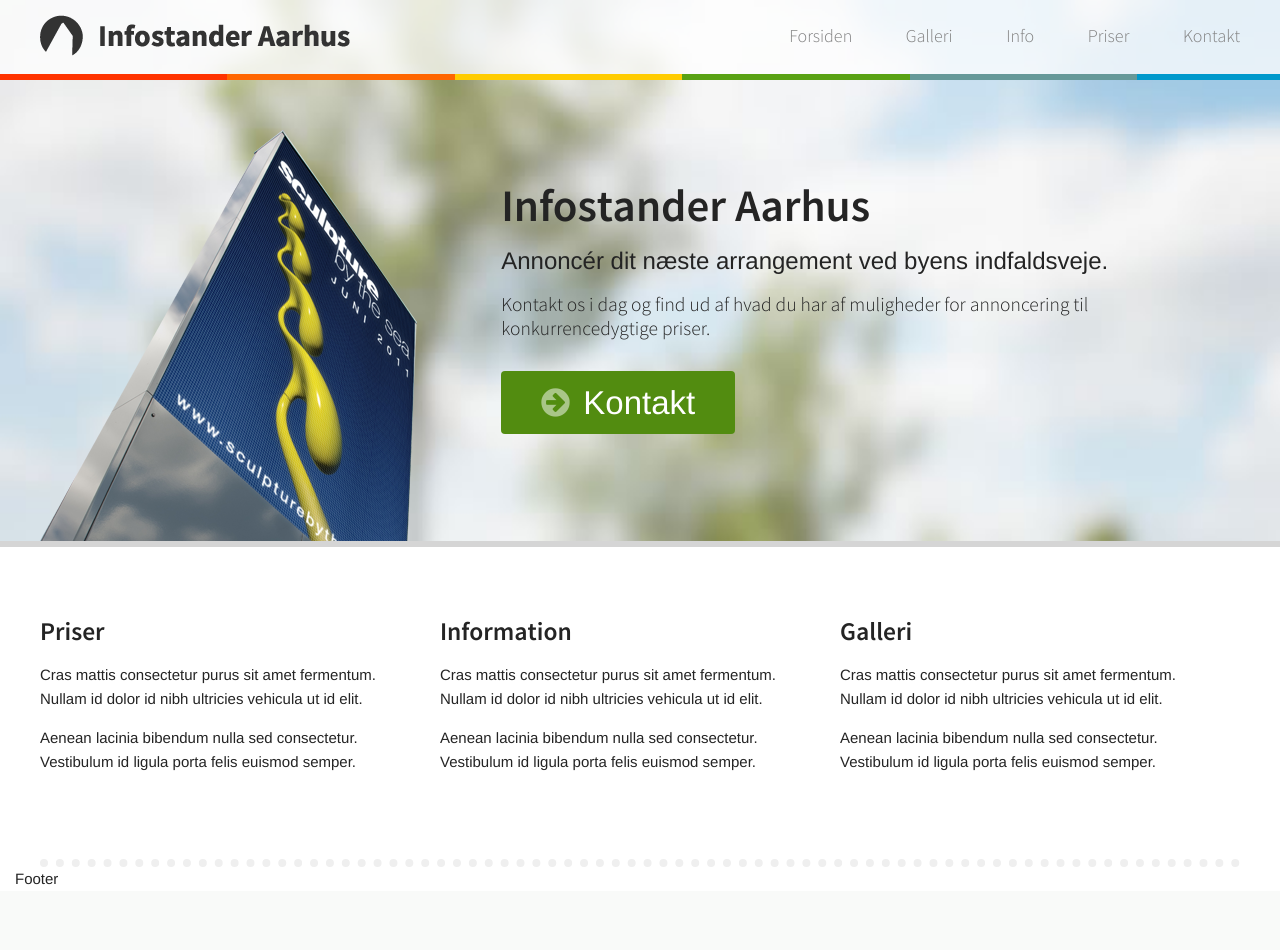
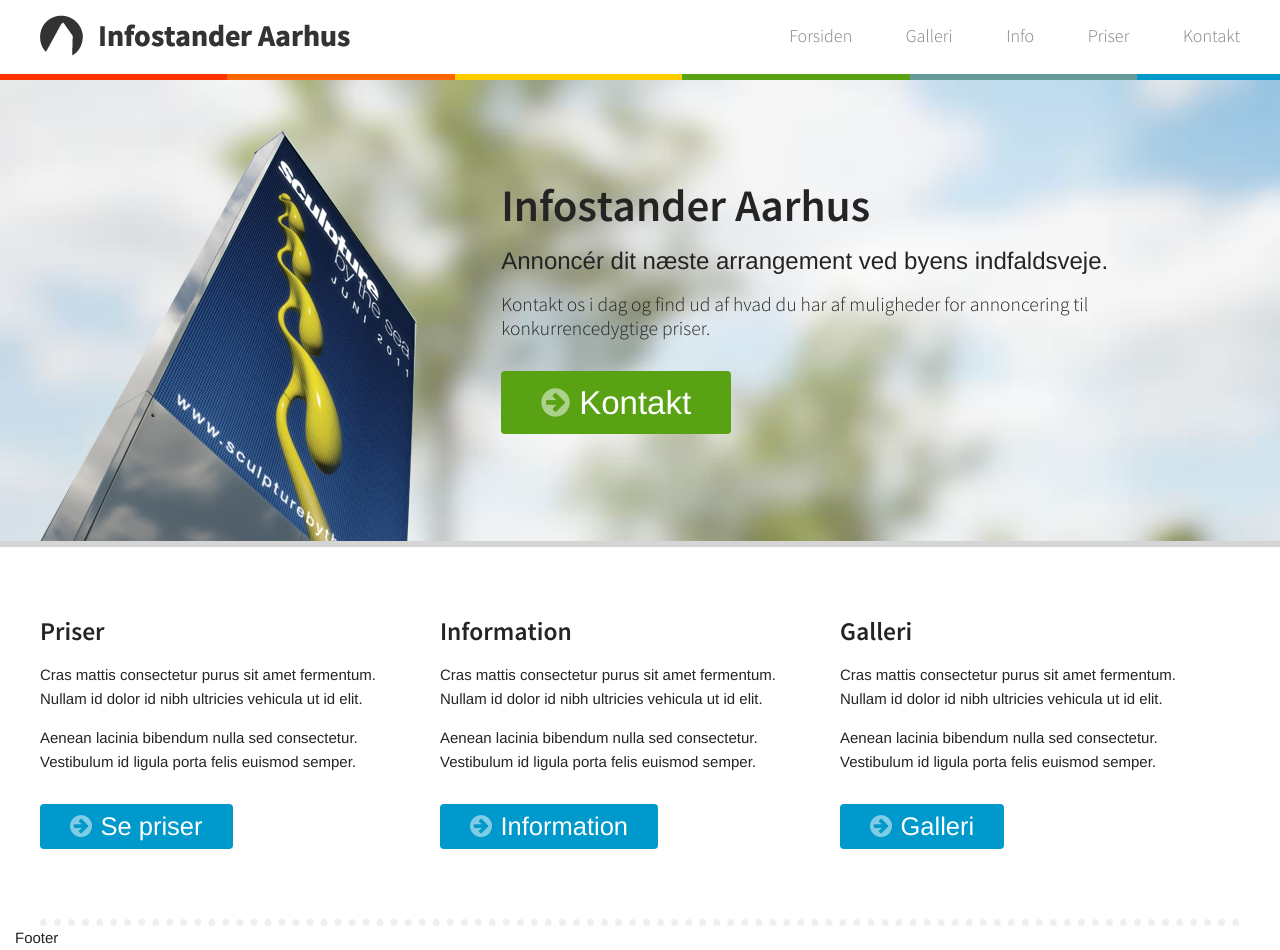
Before and after one commit to AHNDK/infostanderaarhus, a PHP site: page / in a window 1280 px wide. Before the commit the page ends 885 px from the top, so only its background shows below. Run offline with PHP 8.4, Linux system fonts and the light colour scheme; some web fonts are replaced.

Commit message:
Rewrote buttons and changed dashed border, moved background image to section instead of body

```diff
--- a/css/infostanderaarhus.styles.css
+++ b/css/infostanderaarhus.styles.css
@@ -736,83 +736,72 @@ textarea[disabled] {
  *
  * @author magnify
  */
-/* Variables
-   ========================================================================== */
-/* Extends
-   ========================================================================== */
-/* line 32, ../sass/framework/_buttons.scss */
-.button,
-a.button {
+/* Base button */
+/* line 9, ../sass/framework/_buttons.scss */
+.header-cta--link, .other-content--link {
   -webkit-border-radius: 4px;
   -moz-border-radius: 4px;
   -ms-border-radius: 4px;
   -o-border-radius: 4px;
   border-radius: 4px;
   display: inline-block;
-  font-size: 100%;
-  font-weight: bold;
-  padding: 10px 14px;
-  position: relative;
-  box-shadow: 0 0 1px #595959 inset;
-  cursor: pointer;
-  text-align: center;
-  vertical-align: middle;
+  line-height: 1;
 }
-/* line 48, ../sass/framework/_buttons.scss */
-.button:focus, .button:hover, .button:active {
+/* line 17, ../sass/framework/_buttons.scss */
+.header-cta--link:link, .other-content--link:link, .header-cta--link:visited
+.header-cta--link:hover, .other-content--link:visited
+.header-cta--link:hover, .header-cta--link:visited
+.other-content--link:hover, .other-content--link:visited
+.other-content--link:hover {
+  color: white;
   text-decoration: none;
 }
-/* line 54, ../sass/framework/_buttons.scss */
-.disabled.button, [disabled].button {
-  filter: progid:DXImageTransform.Microsoft.Alpha(Opacity=65);
-  opacity: 0.65;
-  -webkit-box-shadow: none;
-  -moz-box-shadow: none;
-  box-shadow: none;
-  cursor: default;
+/* line 22, ../sass/framework/_buttons.scss */
+.header-cta--link [class^="icon-"], .other-content--link [class^="icon-"] {
+  margin-right: 5px;
+  color: rgba(255, 255, 255, 0.5);
 }
 
-/* Mixins
-   ========================================================================== */
-/* Default button */
-/* line 97, ../sass/framework/_buttons.scss */
-.button,
-a.button {
-  background-image: -webkit-gradient(linear, 50% 0%, 50% 100%, color-stop(0%, #444444), color-stop(100%, #1e1e1e));
-  background-image: -webkit-linear-gradient(#444444, #1e1e1e);
-  background-image: -moz-linear-gradient(#444444, #1e1e1e);
-  background-image: -o-linear-gradient(#444444, #1e1e1e);
-  background-image: linear-gradient(#444444, #1e1e1e);
-  /* Make sure buttons get a background color in IE */
-  background-color: #444444;
-  border: 0;
-  color: white;
+/* Action button */
+/* line 31, ../sass/framework/_buttons.scss */
+.header-cta--link {
+  padding-top: 15px;
+  padding-right: 40px;
+  padding-bottom: 15px;
+  padding-left: 40px;
+  background-color: #59a214;
+  font-size: 220%;
 }
-/* line 79, ../sass/framework/_buttons.scss */
-.button:link, .button:visited,
-a.button:link,
-a.button:visited {
-  color: white;
+/* line 43, ../sass/framework/_buttons.scss */
+.header-cta--link:focus, .header-cta--link:hover {
+  background-color: #65b917;
 }
-/* line 86, ../sass/framework/_buttons.scss */
-.button:focus, .button:hover, .button:active,
-a.button:focus,
-a.button:hover,
-a.button:active {
-  background-image: -webkit-gradient(linear, 50% 0%, 50% 100%, color-stop(0%, #373737), color-stop(100%, #111111));
-  background-image: -webkit-linear-gradient(#373737, #111111);
-  background-image: -moz-linear-gradient(#373737, #111111);
-  background-image: -o-linear-gradient(#373737, #111111);
-  background-image: linear-gradient(#373737, #111111);
-  background-color: #1e1e1e;
+/* line 47, ../sass/framework/_buttons.scss */
+.header-cta--link:active {
+  background-color: #4d8b11;
 }
 
-/* Theme button */
-/* Action button */
-/* Warning button */
-/* Danger button */
+/* Link button */
+/* line 54, ../sass/framework/_buttons.scss */
+.other-content--link {
+  padding-top: 10px;
+  padding-right: 30px;
+  padding-bottom: 10px;
+  padding-left: 30px;
+  background-color: #0099cc;
+  font-size: 170%;
+}
+/* line 66, ../sass/framework/_buttons.scss */
+.other-content--link:focus, .other-content--link:hover {
+  background-color: #00ace6;
+}
+/* line 70, ../sass/framework/_buttons.scss */
+.other-content--link:active {
+  background-color: #0086b3;
+}
+
 /* Don't use native buttons on iOS */
-/* line 124, ../sass/framework/_buttons.scss */
+/* line 78, ../sass/framework/_buttons.scss */
 input[type=submit].button,
 button.button {
   -webkit-appearance: none;
@@ -820,7 +809,7 @@ button.button {
 
 /* Correct FF button padding */
 @-moz-document url-prefix() {
-  /* line 135, ../sass/framework/_buttons.scss */
+  /* line 89, ../sass/framework/_buttons.scss */
   button::-moz-focus-inner,
   input[type="reset"]::-moz-focus-inner,
   input[type="button"]::-moz-focus-inner,
@@ -840,12 +829,6 @@ button.button {
 body {
   *position: relative;
   *zoom: 1;
-  -webkit-background-size: 100% 541px;
-  -moz-background-size: 100% 541px;
-  -o-background-size: 100% 541px;
-  background-size: 100% 541px;
-  background-image: url("/images/header-background.jpg");
-  background-repeat: no-repeat;
 }
 /* line 46, ../../../../../../../Library/Ruby/Gems/1.8/gems/zen-grids-1.4/stylesheets/zen/_grids.scss */
 body:before, body:after {
@@ -857,14 +840,14 @@ body:after {
   clear: both;
 }
 
-/* line 16, ../sass/layout/_layout.scss */
+/* line 12, ../sass/layout/_layout.scss */
 .header-inner, .header-cta--inner, .other-content, .footer {
   max-width: 1200px;
   margin-right: auto;
   margin-left: auto;
 }
 
-/* line 22, ../sass/layout/_layout.scss */
+/* line 18, ../sass/layout/_layout.scss */
 .header {
   float: left;
   width: 100%;
@@ -884,12 +867,12 @@ body:after {
   background: rgba(255, 255, 255, 0.75) url("/images/header-colors.png") left bottom repeat-x;
 }
 
-/* line 28, ../sass/layout/_layout.scss */
+/* line 24, ../sass/layout/_layout.scss */
 .header-inner {
   min-height: 80px;
 }
 
-/* line 34, ../sass/layout/_layout.scss */
+/* line 30, ../sass/layout/_layout.scss */
 .logo {
   float: left;
   width: 50%;
@@ -911,7 +894,7 @@ body:after {
   margin-top: 15px;
 }
 
-/* line 41, ../sass/layout/_layout.scss */
+/* line 37, ../sass/layout/_layout.scss */
 .navigation {
   float: right;
   width: 50%;
@@ -936,35 +919,41 @@ body:after {
   text-align: right;
   /* Links in navigation */
 }
-/* line 52, ../sass/layout/_layout.scss */
+/* line 48, ../sass/layout/_layout.scss */
 .navigation a {
   margin-left: 50px;
 }
-/* line 56, ../sass/layout/_layout.scss */
+/* line 52, ../sass/layout/_layout.scss */
 .navigation a:link {
   color: gray;
   text-decoration: none;
 }
-/* line 61, ../sass/layout/_layout.scss */
+/* line 57, ../sass/layout/_layout.scss */
 .navigation a:visited {
   color: #404040;
 }
-/* line 65, ../sass/layout/_layout.scss */
+/* line 61, ../sass/layout/_layout.scss */
 .navigation a:hover {
   color: #007aa3;
 }
-/* line 69, ../sass/layout/_layout.scss */
+/* line 65, ../sass/layout/_layout.scss */
 .navigation a:focus {
   color: #0099cc;
 }
 
 /* Call to action header
    ========================================================================== */
-/* line 78, ../sass/layout/_layout.scss */
+/* line 74, ../sass/layout/_layout.scss */
 .header-cta {
   clear: both;
+  -webkit-background-size: cover;
+  -moz-background-size: cover;
+  -o-background-size: cover;
+  background-size: cover;
   border-bottom: 6px solid #d5d5d5;
   margin-bottom: 70px;
+  background-image: url("/images/header-background.jpg");
+  background-repeat: no-repeat;
 }
 
 /* line 89, ../sass/layout/_layout.scss */
@@ -1004,45 +993,14 @@ body:after {
   font-size: 130%;
 }
 
-/* line 123, ../sass/layout/_layout.scss */
-.header-cta--link {
-  -webkit-border-radius: 4px;
-  -moz-border-radius: 4px;
-  -ms-border-radius: 4px;
-  -o-border-radius: 4px;
-  border-radius: 4px;
-  display: inline-block;
-  padding-top: 15px;
-  padding-right: 40px;
-  padding-bottom: 15px;
-  padding-left: 40px;
-  background-color: #528c10;
-  font-size: 220%;
-  line-height: 1;
-}
-/* line 139, ../sass/layout/_layout.scss */
-.header-cta--link:link, .header-cta--link:visited
-.header-cta--link:hover, .header-cta--link:focus {
-  color: white;
-  text-decoration: none;
-}
-/* line 144, ../sass/layout/_layout.scss */
-.header-cta--link:hover {
-  background-color: #375e0b;
-}
-/* line 148, ../sass/layout/_layout.scss */
-.header-cta--link [class^="icon-"] {
-  color: rgba(255, 255, 255, 0.5);
-}
-
 /* Other content
    ========================================================================== */
-/* line 157, ../sass/layout/_layout.scss */
+/* line 131, ../sass/layout/_layout.scss */
 .other-content {
   clear: both;
   *position: relative;
   *zoom: 1;
-  border-bottom: 8px dotted #efefef;
+  border-bottom: 7px dotted #efefef;
   padding-bottom: 70px;
 }
 /* line 46, ../../../../../../../Library/Ruby/Gems/1.8/gems/zen-grids-1.4/stylesheets/zen/_grids.scss */
@@ -1055,7 +1013,7 @@ body:after {
   clear: both;
 }
 
-/* line 166, ../sass/layout/_layout.scss */
+/* line 140, ../sass/layout/_layout.scss */
 .other-content--first {
   float: left;
   width: 33.33333%;
@@ -1074,7 +1032,7 @@ body:after {
   _overflow-y: visible;
 }
 
-/* line 170, ../sass/layout/_layout.scss */
+/* line 144, ../sass/layout/_layout.scss */
 .other-content--second {
   float: left;
   width: 33.33333%;
@@ -1093,7 +1051,7 @@ body:after {
   _overflow-y: visible;
 }
 
-/* line 174, ../sass/layout/_layout.scss */
+/* line 148, ../sass/layout/_layout.scss */
 .other-content--third {
   float: right;
   width: 33.33333%;
@@ -1112,7 +1070,7 @@ body:after {
   _overflow-y: visible;
 }
 
-/* line 180, ../sass/layout/_layout.scss */
+/* line 154, ../sass/layout/_layout.scss */
 .other-content--first,
 .other-content--second,
 .other-content--third {
@@ -1120,9 +1078,14 @@ body:after {
   padding-left: 0;
 }
 
+/* line 159, ../sass/layout/_layout.scss */
+.other-content--content {
+  margin-bottom: 30px;
+}
+
 /* Footer
    ========================================================================== */
-/* line 189, ../sass/layout/_layout.scss */
+/* line 171, ../sass/layout/_layout.scss */
 .footer {
   clear: both;
   float: left;
--- a/index.html
+++ b/index.html
@@ -27,25 +27,34 @@
       <h1 class="header-cta--header">Infostander Aarhus</h1>
       <p class="header-cta--lead">Annoncér dit næste arrangement ved byens indfaldsveje.</p>
       <p class="header-cta--text">Kontakt os i dag og find ud af hvad du har af muligheder for annoncering til konkurrencedygtige priser.</p>
-      <a href="#kontakt" class="header-cta--link"><i class="icon-arrow-right"></i> Kontakt</a>
+      <a href="#kontakt" class="header-cta--link"><i class="icon-arrow-right"></i>Kontakt</a>
     </div>
   </div>
 </div>
 <div class="other-content">
   <section class="other-content--first">
     <h2 class="other-content--header">Priser</h2>
+    <div class="other-content--content">
       <p>Cras mattis consectetur purus sit amet fermentum. Nullam id dolor id nibh ultricies vehicula ut id elit.</p>
       <p>Aenean lacinia bibendum nulla sed consectetur. Vestibulum id ligula porta felis euismod semper.</p>
+    </div>
+    <a href="#priser" class="other-content--link"><i class="icon-arrow-right"></i>Se priser</a>
   </section>
   <section class="other-content--second">
     <h2 class="other-content--header">Information</h2>
+    <div class="other-content--content">
       <p>Cras mattis consectetur purus sit amet fermentum. Nullam id dolor id nibh ultricies vehicula ut id elit.</p>
       <p>Aenean lacinia bibendum nulla sed consectetur. Vestibulum id ligula porta felis euismod semper.</p>
+    </div>
+    <a href="#information" class="other-content--link"><i class="icon-arrow-right"></i>Information</a>
   </section>
   <section class="other-content--third">
     <h2 class="other-content--header">Galleri</h2>
+    <div class="other-content--content">
       <p>Cras mattis consectetur purus sit amet fermentum. Nullam id dolor id nibh ultricies vehicula ut id elit.</p>
       <p>Aenean lacinia bibendum nulla sed consectetur. Vestibulum id ligula porta felis euismod semper.</p>
+    </div>
+    <a href="#galleri" class="other-content--link"><i class="icon-arrow-right"></i>Galleri</a>
   </section>
 </div>
 <footer class="footer" role="contentinfo">
--- a/sass/framework/_buttons.scss
+++ b/sass/framework/_buttons.scss
@@ -5,117 +5,71 @@
  */
 
 
-/* Variables
-   ========================================================================== */
-
-$button-border:                   0;
-$button-border-radius:            4px;
-$button-box-shadow:               0 0 1px lighten($black, 35%) inset;
-$button-padding:                  10px 14px;
-
-$button-default-bg:               #444;
-$button-default-color:            #fff;
-$button-theme-bg:                 #00b7e7;
-$button-theme-color:              #fff;
-$button-action-bg:                #60a500;
-$button-action-color:             #fff;
-$button-warning-bg:               #f6d346;
-$button-warning-color:            #000;
-$button-danger-bg:                #bf3600;
-$button-danger-color:             #fff;
-
-
-
-/* Extends
-   ========================================================================== */
-
-%button {
-  @include border-radius($button-border-radius);
+/* Base button */
+%base-button {
+  @include border-radius(4px);
 
   display: inline-block;
-  font-size: 100%;
-  font-weight: bold;
-  padding: $button-padding;
-  position: relative;
+  line-height: 1;
 
-  box-shadow: $button-box-shadow;
-  cursor: pointer;
-  text-align: center;
-  vertical-align: middle;
-
-  &:focus,
-  &:hover,
-  &:active {
+  &:link,
+  &:visited
+  &:hover {
+    color: $white;
     text-decoration: none;
   }
 
-  // Disabled state
-  &.disabled,
-  &[disabled] {
-    @include opacity(0.65);
-    @include box-shadow(none);
+  [class^="icon-"] {
+    margin-right: 5px;
 
-    cursor: default;
+    color: transparentize($white, .5);
   }
 }
 
 
+/* Action button */
+%action-button {
+  @extend %base-button;
 
-/* Mixins
-   ========================================================================== */
+  padding-top: 15px;
+  padding-right: 40px;
+  padding-bottom: 15px;
+  padding-left: 40px;
 
-@mixin create-gradient-button($text-color, $bg-start-color, $bg-end-color, $border: 0) {
-  @include background-image(linear-gradient($bg-start-color, $bg-end-color));
-  @extend %button;
+  background-color: $green;
+  font-size: $font-size-mega;
 
-  /* Make sure buttons get a background color in IE */
-  background-color: $bg-start-color;
-  border: $border;
-
-  @if $text-color != "" {
-    color: $text-color;
-
-    &:link,
-    &:visited {
-      color: $text-color;
-    }
+  &:focus,
+  &:hover {
+    background-color: lighten($green, 5%);
   }
 
-  &:focus,
-  &:hover,
   &:active {
-    @include background-image(linear-gradient(darken($bg-start-color, 5%), darken($bg-end-color, 5%)));
-
-    background-color: $bg-end-color;
+    background-color: darken($green, 5%);
   }
 }
 
 
-/* Default button */
-.button,
-a.button,
-%button-default {
-  @include create-gradient-button($button-default-color, $button-default-bg, darken($button-default-bg, 15%));
-}
+/* Link button */
+%link-button {
+  @extend %base-button;
 
-/* Theme button */
-%button-theme {
-  @include create-gradient-button($button-theme-color, $button-theme-bg, darken($button-theme-bg, 15%));
-}
+  padding-top: 10px;
+  padding-right: 30px;
+  padding-bottom: 10px;
+  padding-left: 30px;
 
-/* Action button */
-%button-action {
-  @include create-gradient-button($button-action-color, $button-action-bg, darken($button-action-bg, 15%));
-}
+  background-color: $blue;
+  font-size: $font-size-largest;
 
-/* Warning button */
-%button-warning {
-  @include create-gradient-button($button-warning-color, $button-warning-bg, darken($button-warning-bg, 15%));
-}
+  &:focus,
+  &:hover {
+    background-color: lighten($blue, 5%);
+  }
 
-/* Danger button */
-%button-danger {
-  @include create-gradient-button($button-danger-color, $button-danger-bg, darken($button-danger-bg, 15%));
+  &:active {
+    background-color: darken($blue, 5%);
+  }
 }
 
 
--- a/sass/framework/_variables.scss
+++ b/sass/framework/_variables.scss
@@ -37,7 +37,8 @@ $gray-dark:                      darken($gray, 10%) !default;
 $gray-darker:                    darken($gray, 25%) !default;
 $gray-darkest:                   darken($gray, 35%) !default;
 $red:                            #a32e10;
-$green:                          #528c10;
+$green:                          #59a214;
+$blue:                           #0099cc;
 $yellow:                         #f0cb28;
 
 
--- a/sass/layout/_layout.scss
+++ b/sass/layout/_layout.scss
@@ -7,10 +7,6 @@
 
 body {
   @include zen-grid-container();
-  @include background-size(100% 541px);
-
-  background-image: url('/images/header-background.jpg');
-  background-repeat: no-repeat;
 }
 
 %layout-wrapper {
@@ -77,9 +73,13 @@ body {
 
 .header-cta {
   @include zen-clear(both);
+  @include background-size(cover);
 
   border-bottom: 6px solid $gray;
   margin-bottom: 70px;
+
+  background-image: url('/images/header-background.jpg');
+  background-repeat: no-repeat;
 }
 
 .header-cta--inner {
@@ -121,33 +121,7 @@ body {
 }
 
 .header-cta--link {
-  @include border-radius(4px);
-
-  display: inline-block;
-  padding-top: 15px;
-  padding-right: 40px;
-  padding-bottom: 15px;
-  padding-left: 40px;
-
-  background-color: $green;
-  font-size: $font-size-mega;
-  line-height: 1;
-
-  &:link,
-  &:visited
-  &:hover,
-  &:focus {
-    color: $white;
-    text-decoration: none;
-  }
-
-  &:hover {
-    background-color: darken($green, 10%);
-  }
-
-  [class^="icon-"] {
-    color: transparentize($white, .5);
-  }
+  @extend %action-button;
 }
 
 
@@ -159,7 +133,7 @@ body {
   @include zen-grid-container();
   @extend %layout-wrapper;
 
-  border-bottom: 8px dotted $gray-light;
+  border-bottom: 7px dotted $gray-light;
   padding-bottom: 70px;
 }
 
@@ -182,6 +156,14 @@ body {
   padding-left: 0;
 }
 
+.other-content--content {
+  margin-bottom: 30px;
+}
+
+.other-content--link {
+  @extend %link-button;
+}
+
 
 /* Footer
    ========================================================================== */
```
Lines whose indentation alone changed are shown as unchanged.
